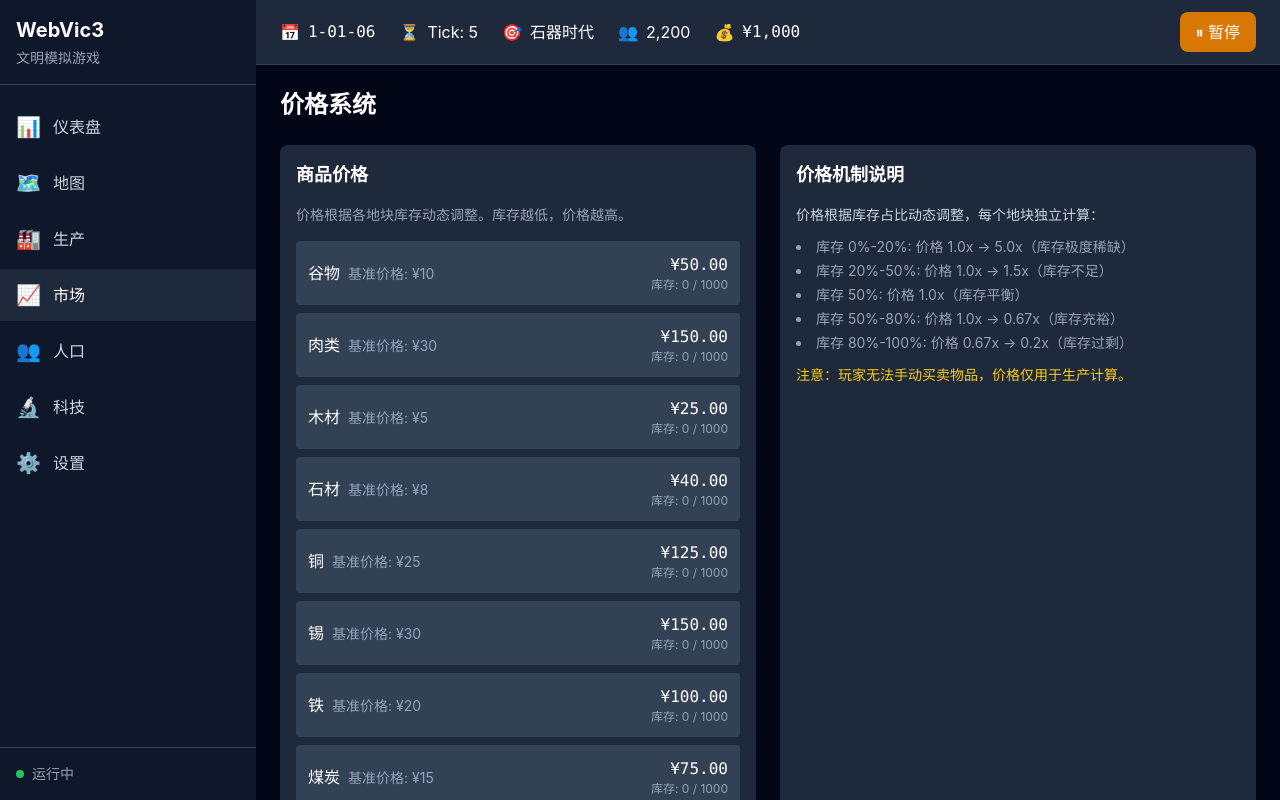
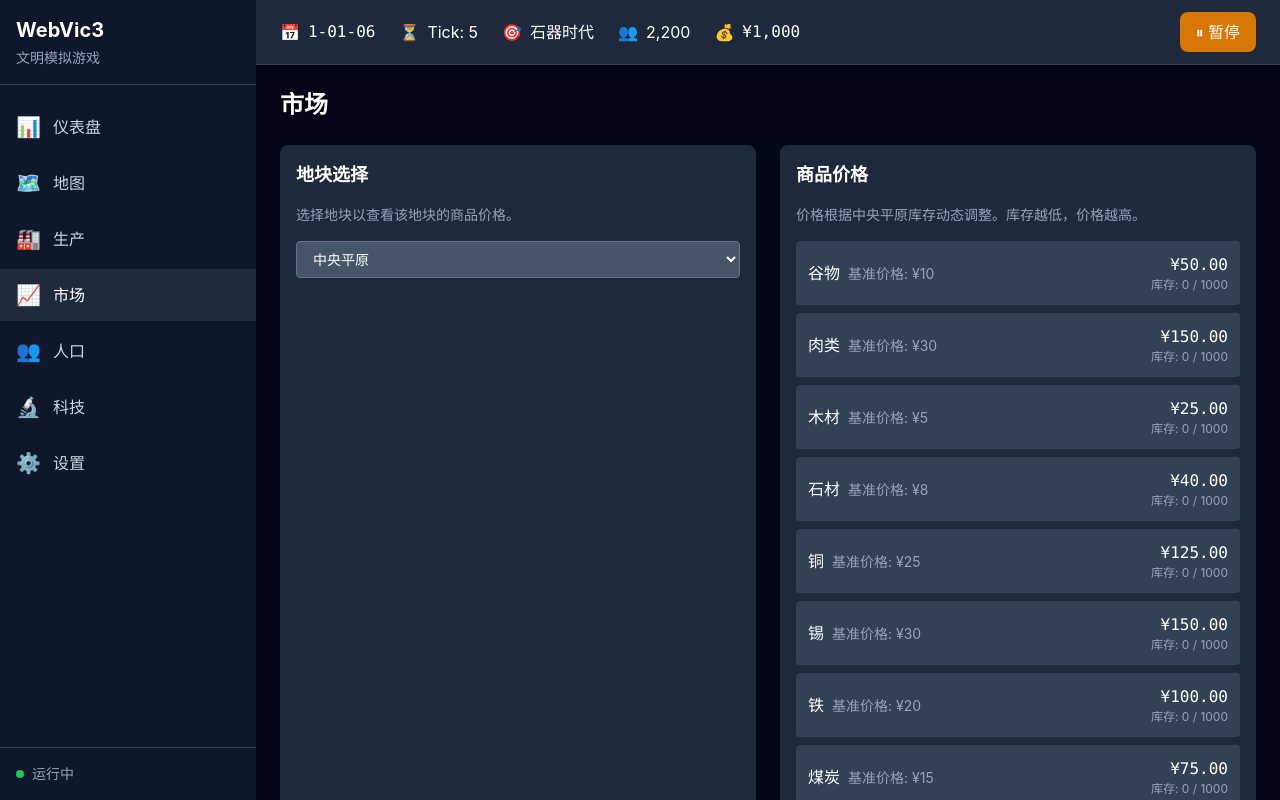
Before and after one commit to ghost200802/WebVic3, a Vue app in the folder apps/web/: page /market in a window 1280 px wide. Built offline with nearby package versions, Linux system fonts and the light colour scheme.

Commit message:
feat(市场): 添加地块选择功能并显示地块库存
重构市场页面，将全局商品价格改为按地块显示。添加地块选择下拉菜单，并显示所选地块的商品库存。更新相关测试用例以验证新功能。

```diff
--- a/apps/web/src/views/MarketView.vue
+++ b/apps/web/src/views/MarketView.vue
@@ -1,15 +1,36 @@
 <template>
   <div class="p-6">
     <h1 class="text-2xl font-bold text-white mb-6">
-      价格系统
+      市场
     </h1>
     <div class="grid grid-cols-1 lg:grid-cols-2 gap-6">
+      <div class="bg-slate-800 rounded-lg p-4">
+        <h2 class="text-lg font-bold text-white mb-4">
+          地块选择
+        </h2>
+        <p class="text-slate-400 text-sm mb-4">
+          选择地块以查看该地块的商品价格。
+        </p>
+        <select
+          v-model="selectedTileId"
+          class="w-full bg-slate-600 text-white text-sm rounded px-3 py-2 border border-slate-500 focus:border-blue-500 focus:outline-none"
+        >
+          <option
+            v-for="tile in tiles"
+            :key="tile.id"
+            :value="tile.id"
+          >
+            {{ tile.name }}
+          </option>
+        </select>
+      </div>
+
       <div class="bg-slate-800 rounded-lg p-4">
         <h2 class="text-lg font-bold text-white mb-4">
           商品价格
         </h2>
         <p class="text-slate-400 text-sm mb-4">
-          价格根据各地块库存动态调整。库存越低，价格越高。
+          价格根据{{ selectedTile?.name }}库存动态调整。库存越低，价格越高。
         </p>
         <div class="space-y-2">
           <div
@@ -51,20 +72,61 @@
           </p>
         </div>
       </div>
+
+      <div class="bg-slate-800 rounded-lg p-4">
+        <h2 class="text-lg font-bold text-white mb-4">
+          {{ selectedTile?.name }}库存
+        </h2>
+        <div class="space-y-2">
+          <div
+            v-for="(amount, goodsId) in selectedTileStorage"
+            :key="goodsId"
+            class="flex justify-between items-center text-sm"
+          >
+            <span class="text-slate-300">{{ getGoodsName(goodsId) }}</span>
+            <span class="text-white font-medium">{{ amount }}</span>
+          </div>
+          <div
+            v-if="Object.keys(selectedTileStorage).length === 0"
+            class="text-slate-400 text-center py-4"
+          >
+            空仓
+          </div>
+        </div>
+      </div>
     </div>
   </div>
 </template>
 
 <script setup lang="ts">
-import { ref, computed, onMounted } from 'vue'
+import { ref, computed } from 'vue'
 import { useGame } from '../composables/useGame'
 import { GOODS_CONFIG } from '@webvic3/core'
 
 const game = useGame()
+const selectedTileId = ref('tile_1')
+
+const tiles = computed(() => {
+  return Array.from(game.state.value?.tiles.values() || [])
+})
+
+const selectedTile = computed(() => {
+  return tiles.value.find(t => t.id === selectedTileId.value)
+})
+
+const selectedTileStorage = computed(() => {
+  const storage: Record<string, number> = {}
+  if (selectedTile.value?.storage) {
+    selectedTile.value.storage.forEach((value, key) => {
+      storage[key] = value
+    })
+  }
+  return storage
+})
 
 const goods = computed(() => {
   const state = game.state.value
-  if (!state) {
+  if (!state || !selectedTile.value) {
     return Object.entries(GOODS_CONFIG).map(([id, config]) => ({
       id,
       name: config.name,
@@ -75,11 +137,11 @@ const goods = computed(() => {
     }))
   }
 
-  const globalStorage = state.globalStorage
+  const tileStorage = selectedTile.value.storage
   const defaultCapacity = 1000
 
   return Object.entries(GOODS_CONFIG).map(([id, config]) => {
-    const inventory = globalStorage.get(id) || 0
+    const inventory = tileStorage.get(id) || 0
     const ratio = Math.min(1, Math.max(0, inventory / defaultCapacity))
     let multiplier = 1
 
@@ -103,4 +165,25 @@ const goods = computed(() => {
     }
   })
 })
+
+const getGoodsName = (goodsId: string) => {
+  const names: Record<string, string> = {
+    'food': '食物',
+    'wood': '木材',
+    'stone': '石料',
+    'iron': '铁矿',
+    'steel': '钢材',
+    'coal': '煤炭',
+    'wheat': '小麦',
+    'livestock': '牲畜',
+    'fish': '鱼类',
+    'cloth': '布匹',
+    'tools': '工具',
+    'gold': '黄金',
+    'gems': '宝石',
+    'oil': '石油',
+    'rubber': '橡胶'
+  }
+  return names[goodsId] || goodsId
+}
 </script>
```
Also changed, not shown: 2 other files (tests, documents, lock files or other folders).
